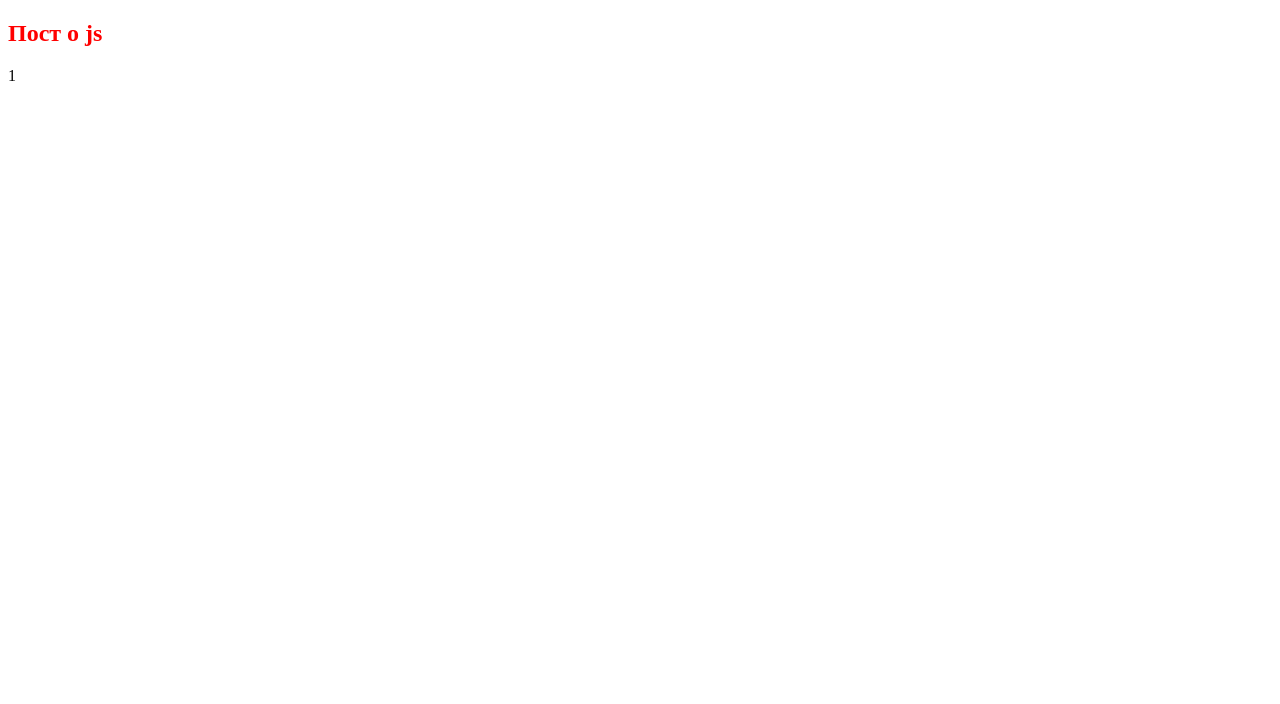
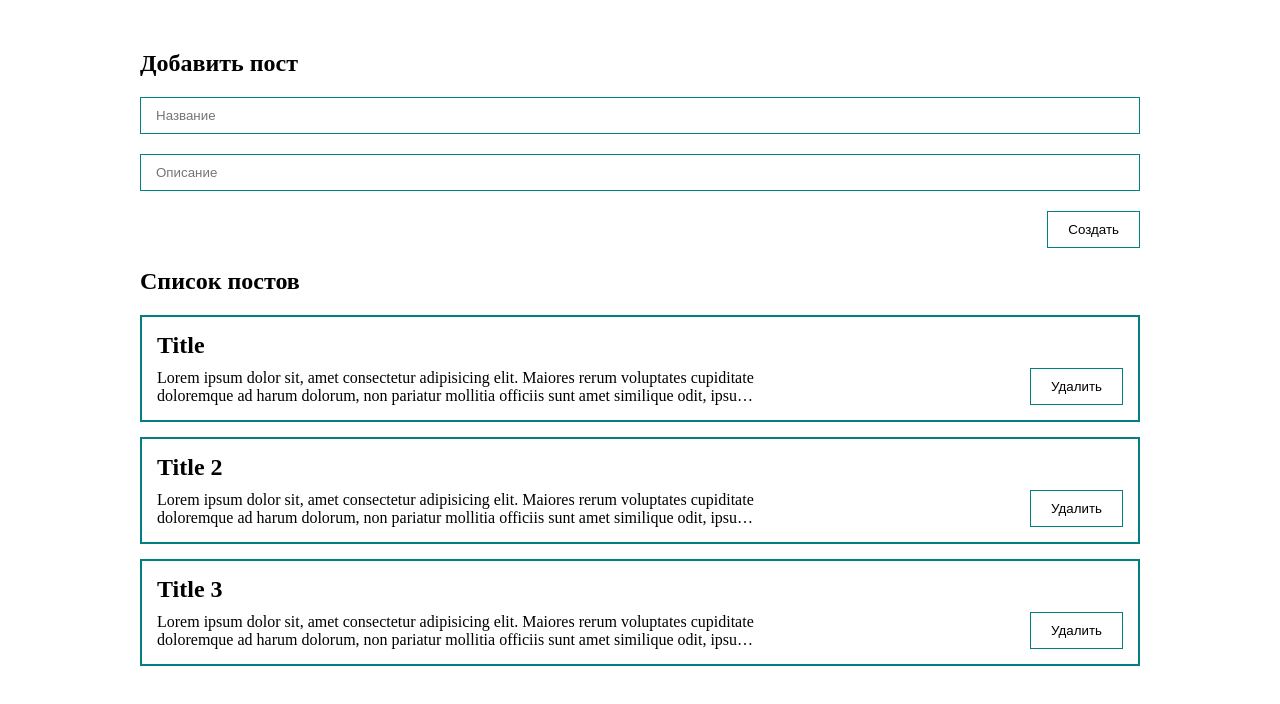
Before and after one commit to IvlevGreg/Blogogram, a Vue app: page / in a window 1280 px wide. Shown: the top 704 px of the page. Built offline with nearby package versions, Linux system fonts and the light colour scheme.

Commit message:
feat: layout
creat base:
form for adding post
post list

```diff
--- a/src/App.vue
+++ b/src/App.vue
@@ -1,23 +1,62 @@
 <template>
-  <div class="post">
-    <h2 class="title">Пост о js</h2>
-    <p class="descr">1</p>
+  <div class="app">
+    <h2 class="title">Добавить пост</h2>
+    <post-form @create="createPost" />
+    <h2 class="title">Список постов</h2>
+
+    <post-list :posts="posts" @remove="removePost" />
   </div>
 </template>
 
 <script>
+import PostForm from '@/components/PostForm.vue'
+import PostList from '@/components/PostList.vue'
+
 export default {
+  components: {
+    PostList,
+    PostForm,
+  },
   data() {
     return {
-      likes: 0,
+      posts: [
+        {
+          id: 1,
+          title: 'Title',
+          body: 'Lorem ipsum dolor sit, amet consectetur adipisicing elit. Maiores rerum voluptates cupiditate doloremque ad harum dolorum, non pariatur mollitia officiis sunt amet similique odit, ipsum ex deleniti totam consectetur ab!',
+        },
+        {
+          id: 2,
+          title: 'Title 2',
+          body: 'Lorem ipsum dolor sit, amet consectetur adipisicing elit. Maiores rerum voluptates cupiditate doloremque ad harum dolorum, non pariatur mollitia officiis sunt amet similique odit, ipsum ex deleniti totam consectetur ab!',
+        },
+        {
+          id: 3,
+          title: 'Title 3',
+          body: 'Lorem ipsum dolor sit, amet consectetur adipisicing elit. Maiores rerum voluptates cupiditate doloremque ad harum dolorum, non pariatur mollitia officiis sunt amet similique odit, ipsum ex deleniti totam consectetur ab!',
+        },
+      ],
     }
   },
-  methods: {},
+  methods: {
+    createPost(post) {
+      this.posts.push(post)
+    },
+    removePost(postD) {
+      this.posts = this.posts.filter((post) => post !== postD)
+    },
+  },
 }
 </script>
 
-<style scoped>
-.title {
-  color: red;
+<style>
+body {
+  margin: 0 auto;
+  padding: 30px;
+  max-width: 1000px;
+}
+
+.form {
+  margin-bottom: 20px;
 }
 </style>
--- /dev/null
+++ b/src/components/PostForm.vue
@@ -0,0 +1,53 @@
+<template>
+  <form class="form" @submit.prevent>
+    <main-input v-model="post.title" type="text" class="input" placeholder="Название" />
+    <main-input v-model="post.body" type="text" class="input" placeholder="Описание" />
+    <main-button type="submit" @click="createPost">Создать</main-button>
+  </form>
+</template>
+
+<script>
+export default {
+  data() {
+    return {
+      post: {
+        title: '',
+        body: '',
+      },
+    }
+  },
+  methods: {
+    createPost() {
+      this.post.id = Date.now()
+      this.$emit('create', this.post)
+      this.post = {
+        title: '',
+        body: '',
+      }
+    },
+  },
+}
+</script>
+
+<style scoped>
+.form {
+  display: flex;
+  flex-direction: column;
+  gap: 20px;
+}
+.input {
+  width: 100%;
+  padding: 10px 15px;
+  box-sizing: border-box;
+
+  border: 1px solid teal;
+  transition: opacity 0.3s ease, border 0.3s ease;
+}
+.input:hover {
+  opacity: 0.6;
+}
+
+.button {
+  align-self: flex-end;
+}
+</style>
--- /dev/null
+++ b/src/components/PostItem.vue
@@ -0,0 +1,49 @@
+<template>
+  <li class="post">
+    <div class="textContent">
+      <h2 class="title">{{ post.title }}</h2>
+      <p class="descr">{{ post.body }}</p>
+    </div>
+    <main-button @click="$emit('remove', post)">Удалить</main-button>
+  </li>
+</template>
+
+<script>
+export default {
+  props: {
+    post: {
+      type: Object,
+      required: true,
+    },
+  },
+}
+</script>
+
+<style scoped>
+.post {
+  padding: 15px;
+  display: flex;
+  justify-content: space-between;
+  gap: 10px;
+
+  border: 2px solid teal;
+}
+
+.title {
+  margin: 0 0 10px;
+}
+.descr {
+  margin: 0;
+
+  display: -webkit-box;
+  -webkit-line-clamp: 2;
+  -webkit-box-orient: vertical;
+  overflow: hidden;
+}
+.textContent {
+  max-width: 600px;
+}
+.button {
+  align-self: flex-end;
+}
+</style>
--- /dev/null
+++ b/src/components/PostList.vue
@@ -0,0 +1,37 @@
+<template>
+  <ul class="posts">
+    <post-item
+      v-for="post in posts"
+      :post="post"
+      v-bind:key="post.id"
+      @remove="$emit('remove', post)"
+    />
+  </ul>
+</template>
+
+<script>
+import PostItem from '@/components/PostItem.vue'
+export default {
+  components: {
+    PostItem,
+  },
+  props: {
+    posts: {
+      type: Array,
+      required: true,
+    },
+  },
+}
+</script>
+
+<style scoped>
+.posts {
+  margin: 0;
+  padding: 0;
+  display: flex;
+  flex-direction: column;
+  gap: 15px;
+
+  list-style: none;
+}
+</style>
--- /dev/null
+++ b/src/components/UI/MainButton.vue
@@ -0,0 +1,23 @@
+<template>
+  <button class="button"><slot></slot></button>
+</template>
+
+<script>
+export default {
+  name: 'main-button',
+}
+</script>
+
+<style scoped>
+.button {
+  padding: 10px 20px;
+
+  background: none;
+  border: 1px solid teal;
+  cursor: pointer;
+  transition: opacity 0.3s ease, border 0.3s ease;
+}
+.button:hover {
+  opacity: 0.6;
+}
+</style>
--- /dev/null
+++ b/src/components/UI/MainInput.vue
@@ -0,0 +1,28 @@
+<template>
+  <input class="input" :value="modelValue" @input="updateInput" />
+</template>
+
+<script>
+export default {
+  name: 'main-input',
+  props: {
+    modelValue: [String, Number],
+  },
+  methods: {
+    updateInput(event) {
+      this.$emit('update:modelValue', event.target.value)
+    },
+  },
+}
+</script>
+
+<style scoped>
+.input {
+  width: 100%;
+  padding: 10px 15px;
+  box-sizing: border-box;
+
+  border: 1px solid teal;
+  transition: opacity 0.3s ease, border 0.3s ease;
+}
+</style>
--- /dev/null
+++ b/src/components/UI/index.js
@@ -0,0 +1,4 @@
+import MainButton from '@/components/UI/MainButton.vue'
+import MainInput from '@/components/UI/MainInput.vue'
+
+export default [MainButton, MainInput]
--- a/src/main.js
+++ b/src/main.js
@@ -1,4 +1,12 @@
 import { createApp } from 'vue'
 import App from './App'
 
-createApp(App).mount('#app')
+import componentsUi from '@/components/UI/index'
+
+const app = createApp(App)
+
+componentsUi.forEach((component) => {
+  app.component(component.name, component)
+})
+
+app.mount('#app')
```
